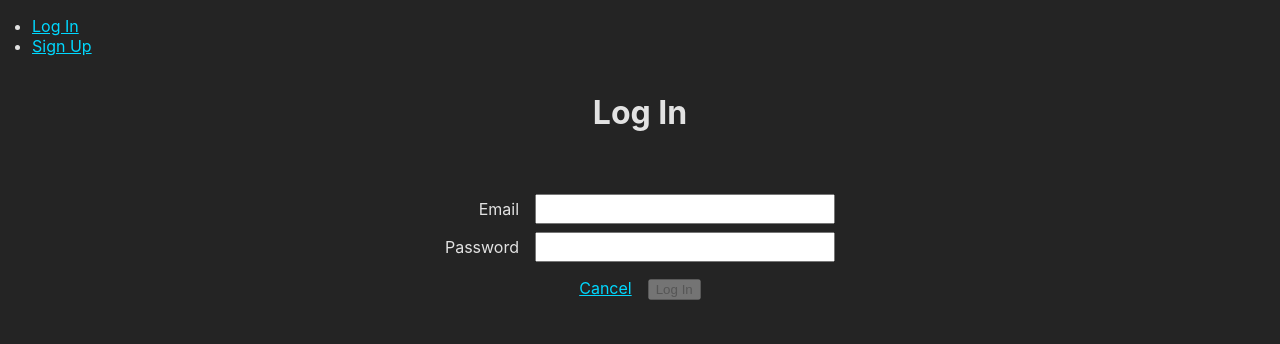
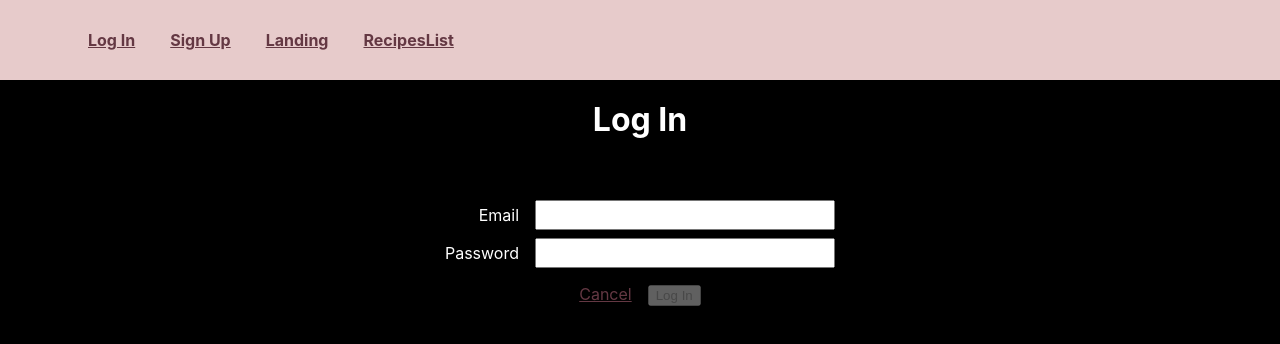
Before and after one commit to andrewmorrisondev/magnolia-front-end, a React (Vite) app: page /auth/login in a window 1280 px wide. Shown: the top 344 px of the page. Built offline with nearby package versions, Linux system fonts and the light colour scheme; no server answers.

Commit message:
setup navbar routes and minor styling

```diff
--- a/src/App.css
+++ b/src/App.css
@@ -1,7 +1,22 @@
+/* * {
+  border: 1px solid red;
+} */
+
+/* HEY ROOM 39
+  the code above is a really neat tool for styling. I'm gonna leave it here for now because I use it a lot
+*/
+
 *,
 *::before,
 *::after {
   box-sizing: inherit;
+}
+
+html {
+  --magnolia-dark-purp: #643843;
+  --magnolia-light-purp: #99627A;
+  --magnolia-pink: #C88EA7;
+  --magnolia-white: #E7CBCB;
 }
 
 body {
@@ -12,8 +27,8 @@ body {
 
   font-family: Inter, system-ui, Avenir, Helvetica, Arial, sans-serif;
 
-  color: rgba(255, 255, 255, 0.87);
-  background-color: #242424;
+  color: white;
+  background-color: black;
 
   font-synthesis: none;
   text-rendering: optimizeLegibility;
@@ -24,10 +39,14 @@ body {
 
 a,
 a:visited {
-  color: #00d8ff
+  color: var(--magnolia-dark-purp)
 }
 
 nav > ul {
   margin: 0;
   padding: 16px 32px;
 }
+
+h1 {
+  margin-top: 100px;
+}
--- a/src/App.jsx
+++ b/src/App.jsx
@@ -6,6 +6,7 @@ import { Routes, Route, useNavigate } from 'react-router-dom'
 import Signup from './pages/Signup/Signup'
 import Login from './pages/Login/Login'
 import Landing from './pages/Landing/Landing'
+import RecipesList from './pages/RecipesList/RecipesList'
 import Profiles from './pages/Profiles/Profiles'
 import ChangePassword from './pages/ChangePassword/ChangePassword'
 
@@ -38,6 +39,7 @@ function App() {
       <NavBar user={user} handleLogout={handleLogout} />
       <Routes>
         <Route path="/" element={<Landing user={user} />} />
+        <Route path="/recipes" element={<RecipesList />} />
         <Route
           path="/profiles"
           element={
--- a/src/components/NavBar/NavBar.jsx
+++ b/src/components/NavBar/NavBar.jsx
@@ -1,22 +1,35 @@
 // npm modules
 import { NavLink } from 'react-router-dom'
 
+// css
+import styles from './NavBar.module.css'
+
 const NavBar = ({ user, handleLogout }) => {
+
+  const publicLinks = (
+    <ul>
+      <li><NavLink to="/auth/login">Log In</NavLink></li>
+      <li><NavLink to="/auth/signup">Sign Up</NavLink></li>
+      <li><NavLink to="/">Landing</NavLink></li>
+      <li><NavLink to="/recipes">RecipesList</NavLink></li>
+    </ul>
+  )
+
+  const protectedLinks = (
+    <ul>
+      <li><NavLink to="#">My Profile</NavLink></li>
+      <li><NavLink to="" onClick={handleLogout}>LOG OUT</NavLink></li>
+      <li><NavLink to="/auth/change-password">Change Password</NavLink></li>
+      <li><NavLink to="#">FamilyTreeDetails</NavLink></li>
+      <li><NavLink to="/">Landing</NavLink></li>
+      <li><NavLink to="/recipes">RecipesList</NavLink></li>
+    </ul>
+  )
+
   return (
-    <nav>
-      {user ?
-        <ul>
-          <li>Welcome, {user.name}</li>
-          <li><NavLink to="/profiles">Profiles</NavLink></li>
-          <li><NavLink to="" onClick={handleLogout}>LOG OUT</NavLink></li>
-          <li><NavLink to="/auth/change-password">Change Password</NavLink></li>
-        </ul>
-      :
-        <ul>
-          <li><NavLink to="/auth/login">Log In</NavLink></li>
-          <li><NavLink to="/auth/signup">Sign Up</NavLink></li>
-        </ul>
-      }
+    <nav className={styles.container}>
+        {user ? protectedLinks : publicLinks}
+
     </nav>
   )
 }
--- /dev/null
+++ b/src/components/NavBar/NavBar.module.css
@@ -0,0 +1,40 @@
+.container {
+  top: 0;
+  z-index: 1;
+  width: 100%;
+  height: 80px;
+  display: flex;
+  position: fixed;
+  padding: 14px 21px;
+  align-items: center;
+  background: var(--magnolia-white);
+  border-bottom: var(--magnolia-white);
+}
+
+.container img {
+  width: 50px;
+}
+
+.container ul {
+  margin: 0;
+  width: 100%;
+  display: flex;
+  list-style: none;
+  font-weight: bold;
+  align-items: center;
+  justify-content: flex-start;
+}
+
+.container li {
+  margin-left: 35px;
+  text-align: left;
+}
+
+@media only screen and (max-width: 414px) {
+  .container ul {
+    padding-left: 0px;
+  }
+  .container li {
+    font-size: 15px;
+  }
+}
--- /dev/null
+++ b/src/pages/RecipesList/RecipesList.jsx
@@ -0,0 +1,9 @@
+const RecipesList = () => {
+  return (
+    <main>
+      <h1>RecipesList</h1>
+    </main>
+  )
+}
+
+export default RecipesList
```
